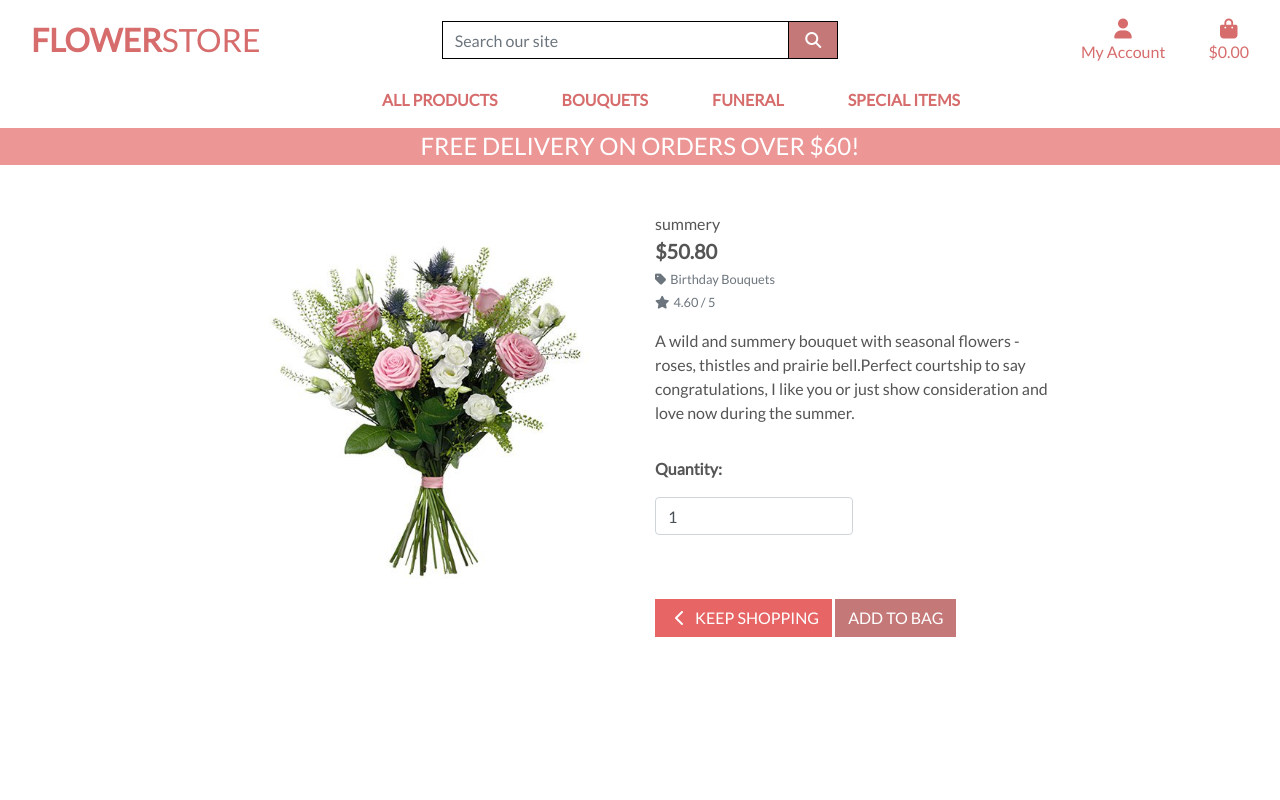
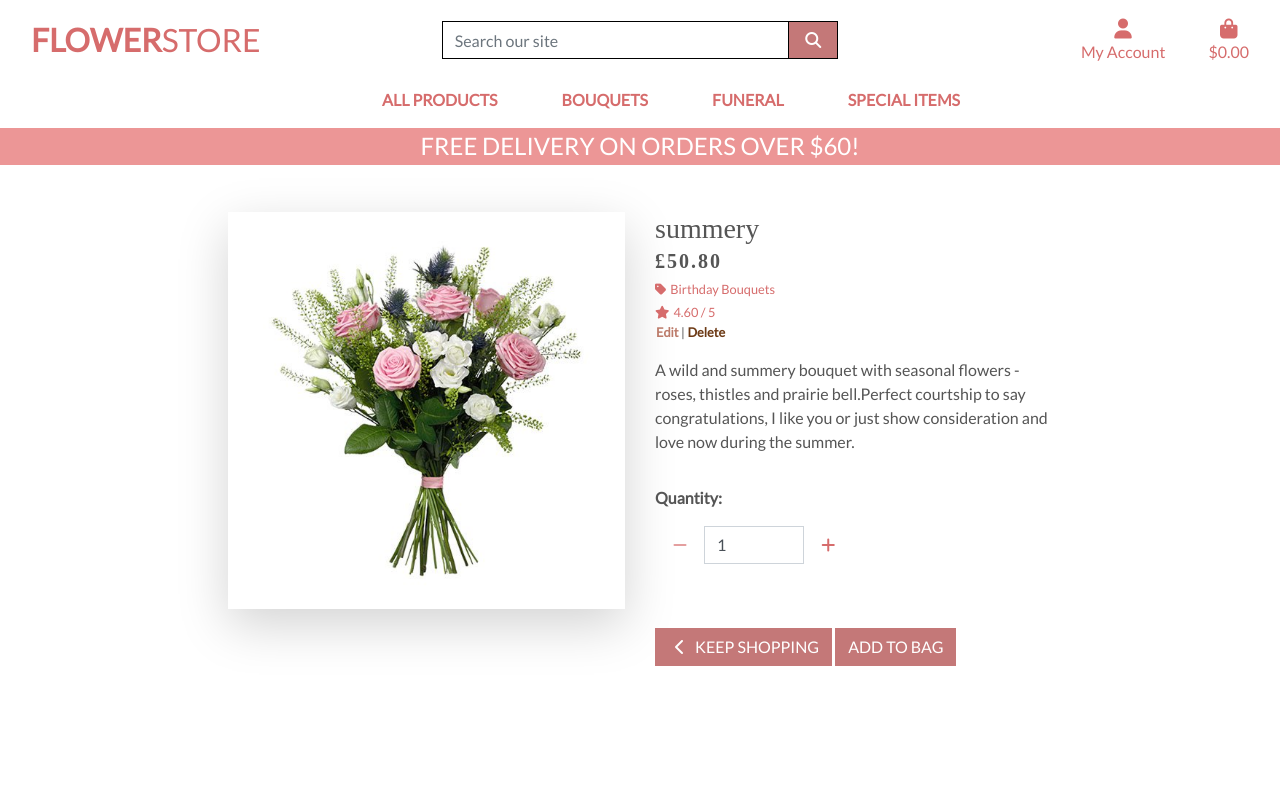
Before and after one commit to YOSTINA-dh/flower_store1, a Django app: page /products/1 in a window 1280 px wide. Run offline with Django 3.2, Linux system fonts and the light colour scheme; the visitor is signed in with stand-in values (Sample User, id 1); data comes from the database, SQL or seed files in the repository; some libraries are stand-ins or nearby versions.

Commit message:
Added quantity input +/- buttons

```diff
--- a/products/templates/products/product_detail.html
+++ b/products/templates/products/product_detail.html
@@ -10,37 +10,48 @@
 {% endblock %}
 
 {% block content %}
-    <div class="overlay"></div>
-    <div class="container-fluid">
+<div class="overlay bg-white"></div>
+<div class="container-fluid ">
     <div class="row">
-            <div class="col-12 col-md-6 col-lg-4 offset-lg-2">
-                <div class="image-container my-5">
+        <div class="col-12 col-md-6 col-lg-4 offset-lg-2 ">
+            <div class="image-container my-5 shadow-lg">
                 {% if product.image %}
                 <a href="{{ product.image.url }}" target="_blank">
-                            <img class="card-img-top img-fluid" src="{{ product.image.url }}" alt="{{ product.name }}">
+                    <img class="card-img-top img-fluid " src="{{ product.image.url }}" alt="{{ product.name }}">
                 </a>
                 {% else %}
                 <a href="">
-                            <img class="card-img-top img-fluid" src="{{ MEDIA_URL }}noimage.png" alt="{{ product.name }}">
+                    <img class="card-img-top img-fluid" src="{{ MEDIA_URL }}noimage.jpg" alt="{{ product.name }}">
                 </a>
                 {% endif %}
             </div>
         </div>
         <div class="col-12 col-md-6 col-lg-4">
             <div class="product-details-container mb-5 mt-md-5">
-                    <p class="mb-0">{{ product.name }}</p>
-                    <p class="lead mb-0 text-left font-weight-bold">${{ product.price }}</p>
+                <h3 class="mb-0" style="font-family: 'prata', serif;">{{ product.name }}</h3>
+                <p class="lead mb-0 text-left font-weight-bold"
+                    style="font-family: 'Prata, serif'; letter-spacing: 2px;">£{{ product.price }}</p>
                 {% if product.category %}
                 <p class="small mt-1 mb-0">
-                        <a class="text-muted" href="{% url 'products' %}?category={{ product.category.name }}">
+                    <a class="text-black" href="{% url 'products' %}?category={{ product.category.name }}">
                         <i class="fas fa-tag mr-1"></i>{{ product.category.friendly_name }}
                     </a>
                 </p>
                 {% endif %}
                 {% if product.rating %}
-                        <small class="text-muted"><i class="fas fa-star mr-1"></i>{{ product.rating }} / 5</small>
+                <small class="text-black"><i class="fas fa-star mr-1"></i>{{ product.rating }} / 5</small>
                 {% else %}
-                        <small class="text-muted">No Rating</small>
+                <small class="text-black">No Rating</small>
+                {% endif %}
+                {% if request.user.is_superuser %}
+                <div class="row">
+                    <small class="ml-3">
+                        <a href="{% url 'edit_product' product.id %}" class=" font-weight-bold"
+                            style="color: #BC7B6A;">Edit</a> |
+                        <a class="font-weight-bold" style="color: #6d3a15;"
+                            href="{% url 'delete_product' product.id %}">Delete</a>
+                    </small>
+                </div>
                 {% endif %}
                 <p class="mt-3">{{ product.description }}</p>
                 <form class="form" action="{% url 'add_to_bag' product.id %}" method="POST">
@@ -50,13 +61,29 @@
                             <p class="mt-3"><strong>Quantity:</strong></p>
                             <div class="form-group w-50">
                                 <div class="input-group">
-                                        <input class="form-control qty_input" type="number" name="quantity" value="1" min="1" max="99" data-item_id="{{ product.id }}" id="id_qty_{{ product.id }}">
+                                    <div class="input-group-prepend">
+                                        <button class="decrement-qty btn rounded-0 text-black"
+                                            data-item_id="{{ product.id }}" id="decrement-qty_{{ product.id }}">
+                                            <span class="icon">
+                                                <i class="fas fa-minus"></i>
+                                            </span>
+                                        </button>
+                                    </div>
+                                    <input class="form-control qty_input" type="number" name="quantity" value="1"
+                                        min="1" max="99" data-item_id="{{ product.id }}" id="id_qty_{{ product.id }}">
+                                    <div class="input-group-append">
+                                        <button class="increment-qty btn text-black rounded-0"
+                                            data-item_id="{{ product.id }}" id="increment-qty_{{ product.id }}">
+                                            <span class="icon">
+                                                <i class="fas fa-plus"></i>
+                                            </span>
+                                        </button>
                                     </div>
                                 </div>
                             </div>
-
+                        </div>
                         <div class="col-12">
-                                <a href="{% url 'products' %}" class="btn btn-outline-black rounded-0 mt-5">
+                            <a href="{% url 'products' %}" class="btn btn-black rounded-0 mt-5">
                                 <span class="icon">
                                     <i class="fas fa-chevron-left"></i>
                                 </span>
@@ -72,3 +99,8 @@
     </div>
 </div>
 {% endblock %}
+
+{% block postloadjs %}
+{{ block.super }}
+{% include 'products/includes/quantity_input_script.html' %}
+{% endblock %}
--- a/static/css/base.css
+++ b/static/css/base.css
@@ -44,6 +44,7 @@ body {
 .btn-outline-black {
     background: rgb(231, 101, 101) ;
     color: white !important;
+    border: 1px solid black;
 }
 
 .btn-outline-black:hover,
```
Also changed, not shown: products/templates/products/includes/quantity_input_script.html (added, +44 -0 lines). Lines whose indentation alone changed are shown as unchanged.
